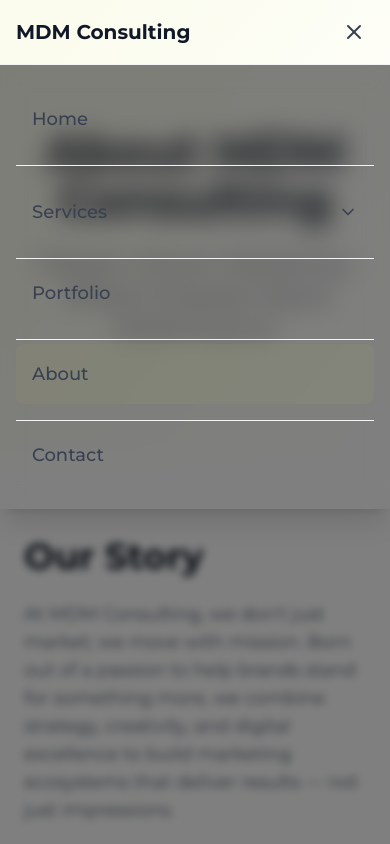
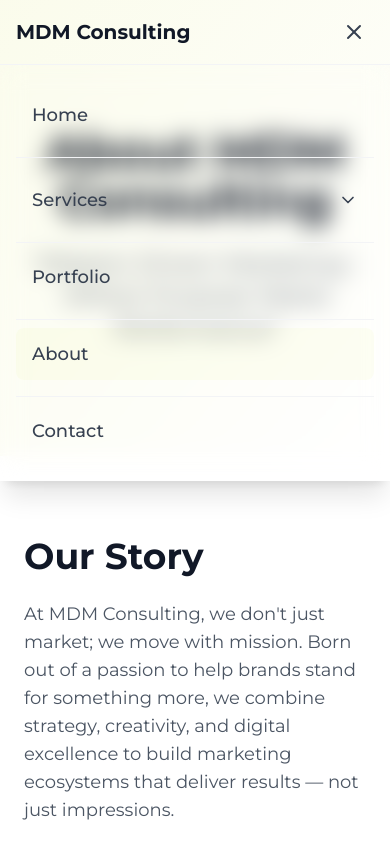
Before and after one commit to RITESH-CHAUHAN2005/mdm, a React (Vite) app: page /about in a window 390 px wide. Both pictures are taken after a click on the button "Toggle mobile menu". Shown: the top 844 px of the page. Built offline with nearby package versions, Linux system fonts and the light colour scheme.

Commit message:
Fix mobile navbar services dropdown
Fixes the mobile navbar services dropdown to be fully functional.

```diff
--- a/src/components/Navigation.tsx
+++ b/src/components/Navigation.tsx
@@ -46,7 +46,11 @@ const Navigation = () => {
     setActiveDropdown(null);
   };
 
-  const handleDropdownToggle = (itemName: string) => {
+  const handleDropdownToggle = (itemName: string, event?: React.MouseEvent) => {
+    if (event) {
+      event.preventDefault();
+      event.stopPropagation();
+    }
     setActiveDropdown(activeDropdown === itemName ? null : itemName);
   };
 
@@ -144,24 +148,18 @@ const Navigation = () => {
           </button>
         </div>
 
-        {/* Mobile Menu Overlay */}
-        {isMobileMenuOpen && (
-          <div className="lg:hidden fixed inset-0 top-16 bg-black/50 backdrop-blur-sm z-40" onClick={closeAllMenus} />
-        )}
-
         {/* Mobile Menu */}
-        <div className={`lg:hidden fixed top-16 left-0 right-0 bg-white/98 backdrop-blur-md shadow-xl border-t border-gray-100 z-50 transition-all duration-300 transform ${
-          isMobileMenuOpen ? 'translate-y-0 opacity-100' : '-translate-y-full opacity-0 pointer-events-none'
+        <div className={`lg:hidden absolute top-full left-0 right-0 bg-white/98 backdrop-blur-md shadow-xl border-t border-gray-100 z-40 transition-all duration-300 ${
+          isMobileMenuOpen ? 'block' : 'hidden'
         }`}>
-          <div className="max-h-[calc(100vh-4rem)] overflow-y-auto">
-            <div className="px-4 py-6 space-y-1">
+          <div className="px-4 py-6 space-y-2">
             {menuItems.map((item, index) => (
               <div key={item.name} className={`${index !== menuItems.length - 1 ? 'border-b border-gray-100 pb-4 mb-4' : ''}`}>
                 {item.dropdownItems ? (
                   <div>
                     <button
-                        onClick={() => handleDropdownToggle(item.name)}
-                        className={`flex items-center justify-between w-full py-4 px-4 text-left text-gray-700 hover:text-[#d4df42] font-medium transition-all duration-200 rounded-lg hover:bg-gray-50 text-lg ${
+                      onClick={(e) => handleDropdownToggle(item.name, e)}
+                      className={`flex items-center justify-between w-full py-3 px-4 text-left text-gray-700 hover:text-[#d4df42] font-medium transition-all duration-200 rounded-lg hover:bg-gray-50 text-lg ${
                         item.dropdownItems.some(subItem => location.pathname === subItem.path) ? 'text-[#d4df42] bg-[#d4df42]/5' : ''
                       }`}
                     >
@@ -195,7 +193,7 @@ const Navigation = () => {
                   <Link
                     to={item.path!}
                     onClick={closeAllMenus}
-                      className={`block py-4 px-4 text-gray-700 hover:text-[#d4df42] font-medium transition-all duration-200 rounded-lg hover:bg-gray-50 text-lg ${
+                    className={`block py-3 px-4 text-gray-700 hover:text-[#d4df42] font-medium transition-all duration-200 rounded-lg hover:bg-gray-50 text-lg ${
                       location.pathname === item.path ? 'text-[#d4df42] bg-[#d4df42]/5' : ''
                     }`}
                   >
@@ -207,7 +205,6 @@ const Navigation = () => {
           </div>
         </div>
       </div>
-      </div>
     </nav>
   );
 };
```
Lines whose indentation alone changed are shown as unchanged.
